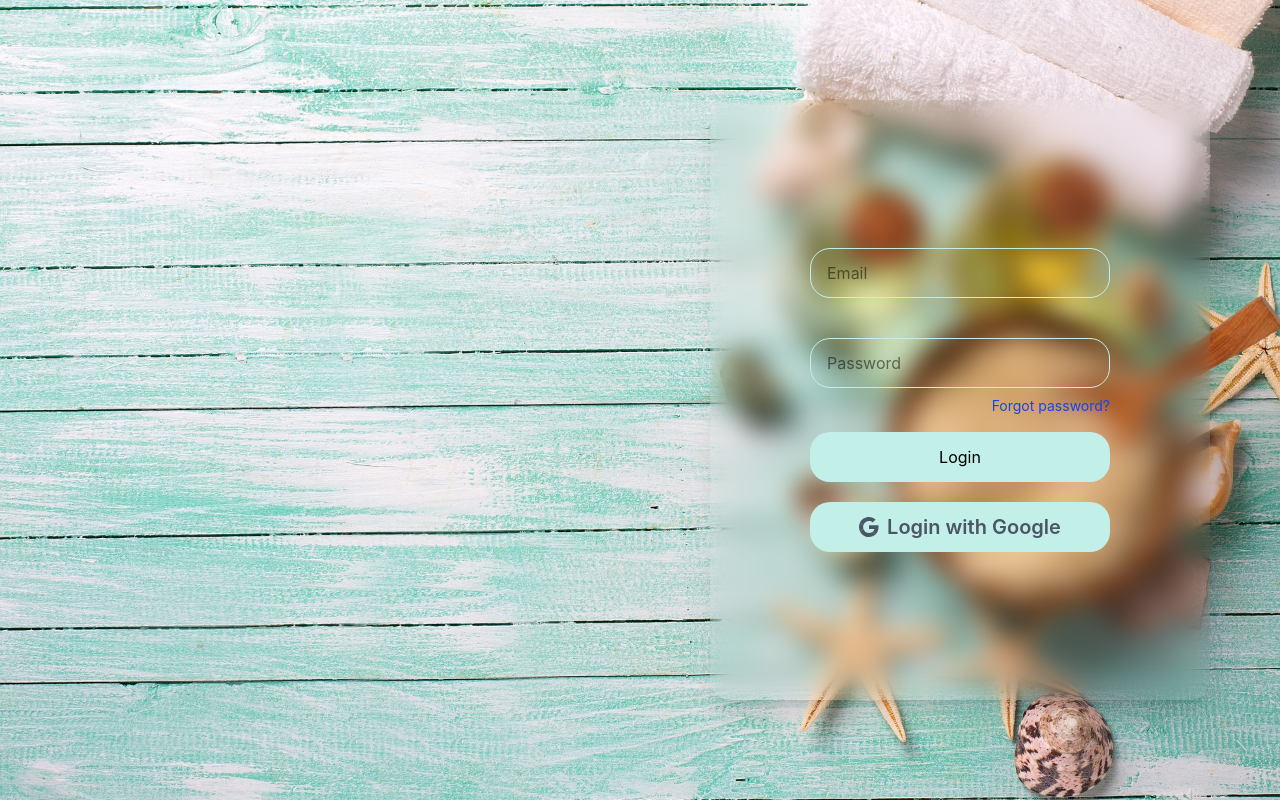
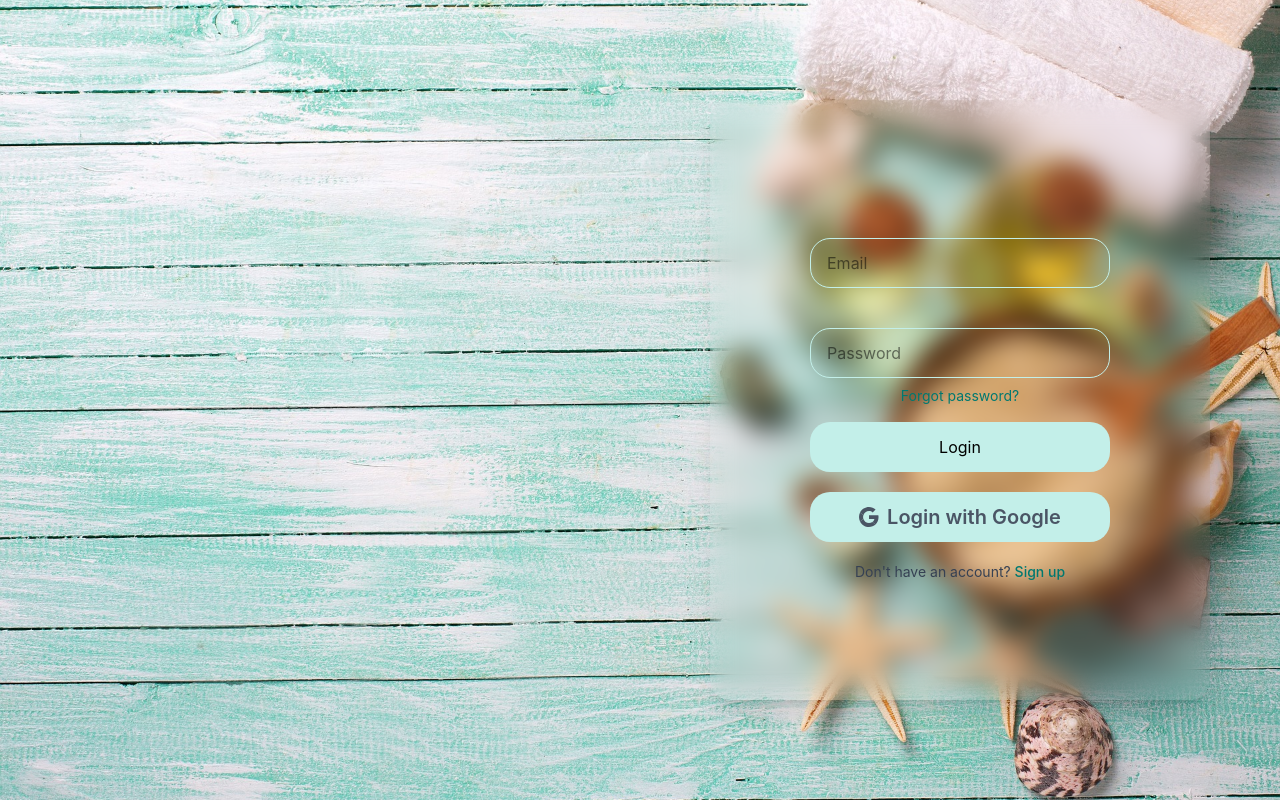
Before and after one commit to nethmikulasooriya/MERN-frontend, a React app: page /login in a window 1280 px wide. Built offline with nearby package versions, Linux system fonts and the light colour scheme; no server answers; the HTML template or start-up script is replaced by a standard one.

Commit message:
feat: update LoginPage UI with improved link styles and add Sign up prompt

```diff
--- a/src/pages/login.jsx
+++ b/src/pages/login.jsx
@@ -105,7 +105,7 @@ export default function LoginPage() {
             className="w-75 h-12.5 px-4 border border-[#c3efe9] rounded-[20px] my-5 outline-none"
           />
           <Link
-            className="w-75 -mt-3 mb-4 text-right text-sm text-blue-700 hover:underline"
+            className="w-75 -mt-3 mb-4 text-center text-sm text-teal-700 hover:text-teal-900 hover:underline"
             to="/forget"
           >
             Forgot password?
@@ -129,6 +129,15 @@ export default function LoginPage() {
               {isGoogleLoading ? "Logging in..." : "Login with Google"}
             </span>
           </button>
+          <p className="w-75 text-center text-sm text-gray-700">
+            Don&apos;t have an account?{" "}
+            <Link
+              className="font-medium text-teal-700 hover:text-teal-900 hover:underline"
+              to="/signup"
+            >
+              Sign up
+            </Link>
+          </p>
         </form>
       </div>
     </div>
```
